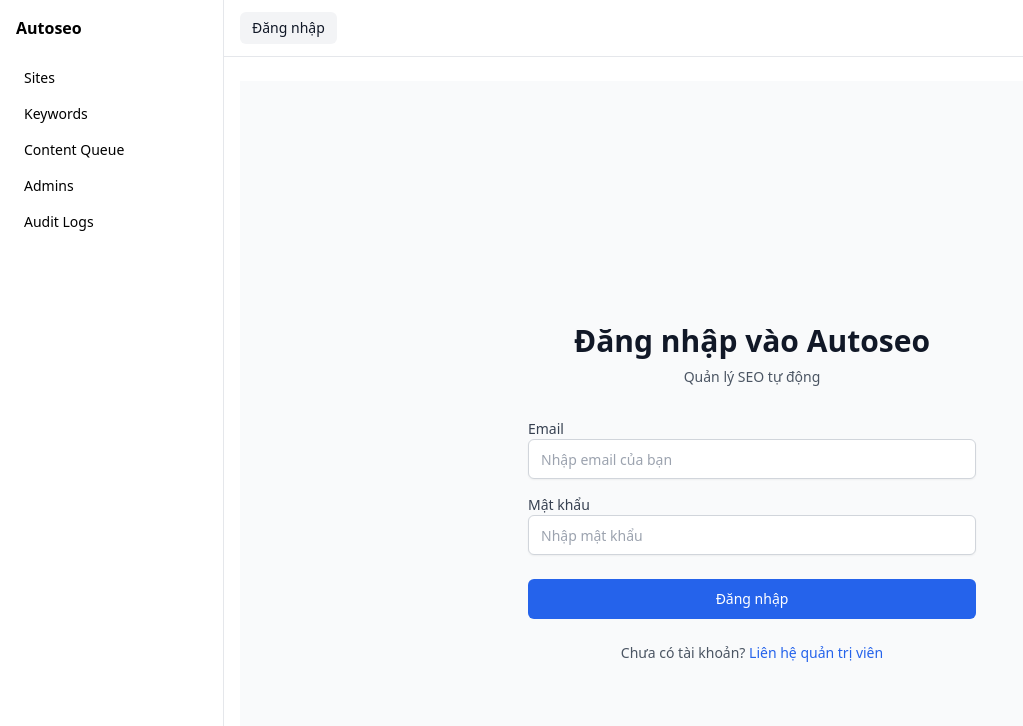
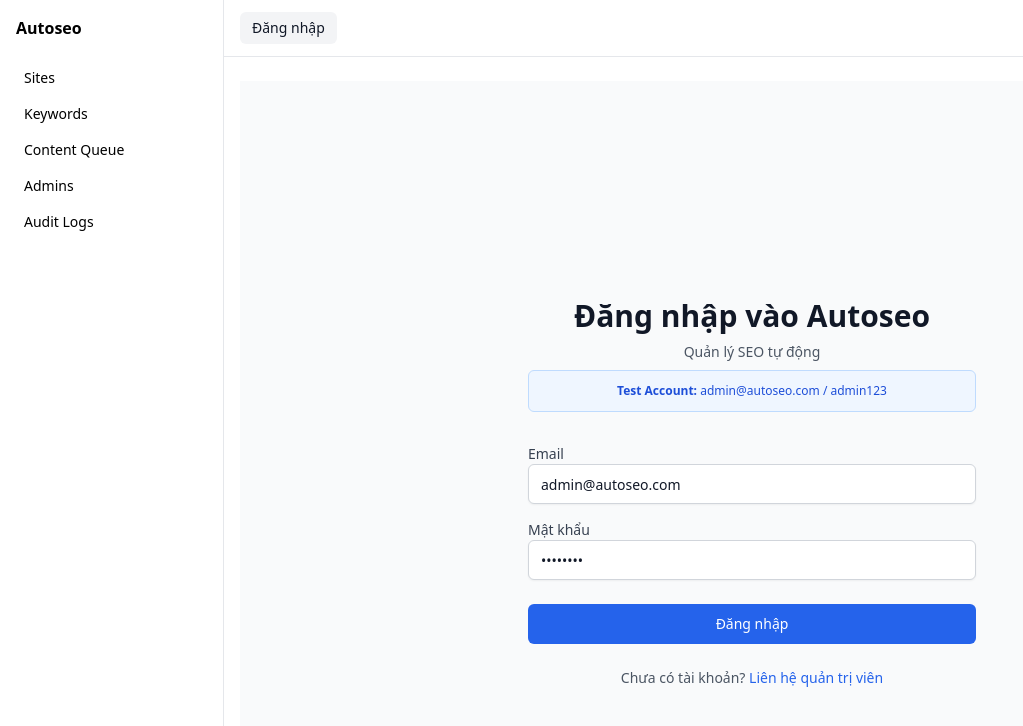
Before and after one commit to magnificodev/autoseo, a Next.js app in the folder dashboard/: page /login in a window 1280 px wide. Shown: the top 726 px of the page, without its empty margins (0-1023 px from the left). Built offline with nearby package versions, Linux system fonts and the light colour scheme; no server answers.

Commit message:
feat(login): pre-fill test credentials for easier testing
- Set default values for email and password fields
- Update placeholders to show test credentials
- Add test account info box for visibility
- Improves developer experience during testing

```diff
--- a/dashboard/app/login/page.tsx
+++ b/dashboard/app/login/page.tsx
@@ -1,13 +1,13 @@
 'use client';
 
+import { useRouter } from 'next/navigation';
 import React, { useState } from 'react';
-import { useRouter } from 'next/navigation';
 import Button from '../../components/ui/Button';
 import Input from '../../components/ui/Input';
 
 export default function LoginPage() {
-    const [email, setEmail] = useState('');
-    const [password, setPassword] = useState('');
+    const [email, setEmail] = useState('admin@autoseo.com');
+    const [password, setPassword] = useState('admin123');
     const [isLoading, setIsLoading] = useState(false);
     const [error, setError] = useState('');
     const router = useRouter();
@@ -48,14 +48,20 @@
                     <h2 className="mt-6 text-center text-3xl font-extrabold text-gray-900">
                         Đăng nhập vào Autoseo
                     </h2>
-                    <p className="mt-2 text-center text-sm text-gray-600">
-                        Quản lý SEO tự động
-                    </p>
+                    <p className="mt-2 text-center text-sm text-gray-600">Quản lý SEO tự động</p>
+                    <div className="mt-2 p-3 bg-blue-50 border border-blue-200 rounded-md">
+                        <p className="text-xs text-blue-700 text-center">
+                            <strong>Test Account:</strong> admin@autoseo.com / admin123
+                        </p>
+                    </div>
                 </div>
                 <form className="mt-8 space-y-6" onSubmit={handleSubmit}>
                     <div className="space-y-4">
                         <div>
-                            <label htmlFor="email" className="block text-sm font-medium text-gray-700">
+                            <label
+                                htmlFor="email"
+                                className="block text-sm font-medium text-gray-700"
+                            >
                                 Email
                             </label>
                             <Input
@@ -66,11 +72,14 @@
                                 required
                                 value={email}
                                 onChange={(e) => setEmail(e.target.value)}
-                                placeholder="Nhập email của bạn"
+                                placeholder="admin@autoseo.com"
                             />
                         </div>
                         <div>
-                            <label htmlFor="password" className="block text-sm font-medium text-gray-700">
+                            <label
+                                htmlFor="password"
+                                className="block text-sm font-medium text-gray-700"
+                            >
                                 Mật khẩu
                             </label>
                             <Input
@@ -81,23 +90,15 @@
                                 required
                                 value={password}
                                 onChange={(e) => setPassword(e.target.value)}
-                                placeholder="Nhập mật khẩu"
+                                placeholder="admin123"
                             />
                         </div>
                     </div>
 
-                    {error && (
-                        <div className="text-red-600 text-sm text-center">
-                            {error}
-                        </div>
-                    )}
+                    {error && <div className="text-red-600 text-sm text-center">{error}</div>}
 
                     <div>
-                        <Button
-                            type="submit"
-                            disabled={isLoading}
-                            className="w-full"
-                        >
+                        <Button type="submit" disabled={isLoading} className="w-full">
                             {isLoading ? 'Đang đăng nhập...' : 'Đăng nhập'}
                         </Button>
                     </div>
```
